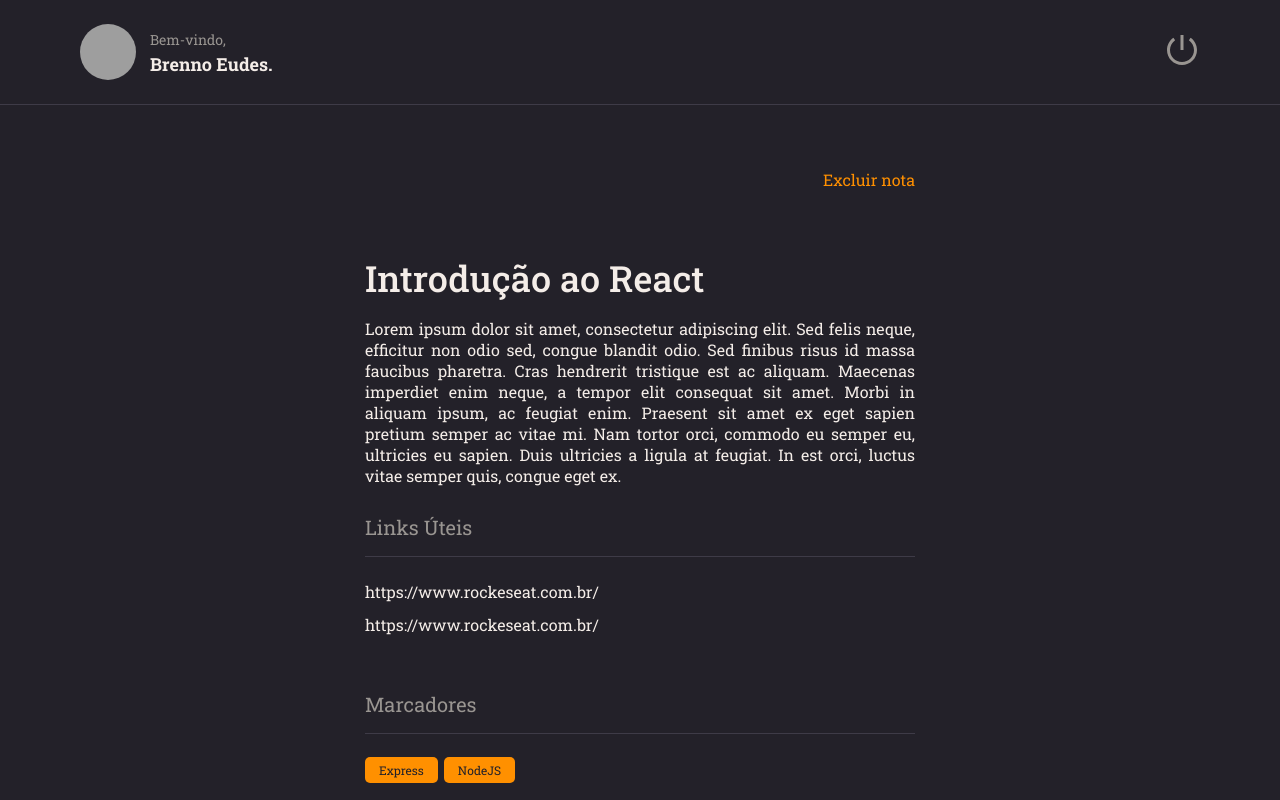
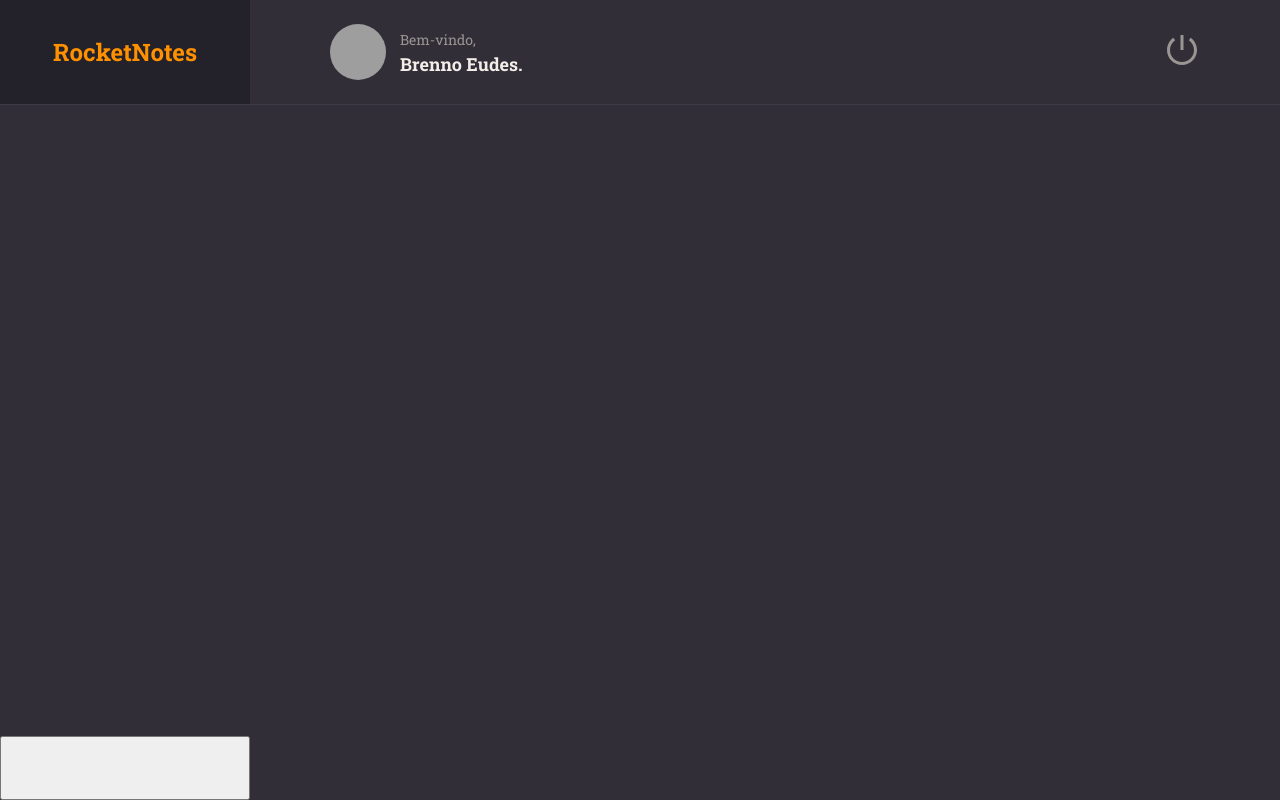
Before and after one commit to brennoEudes/rocketNotes, a React (Vite) app in the folder RocketNotes/: page / in a window 1280 px wide. Built offline with nearby package versions, Linux system fonts and the light colour scheme; grey boxes are pictures that could not be loaded.

Commit message:
HomePage structuring

```diff
--- a/RocketNotes/src/main.jsx
+++ b/RocketNotes/src/main.jsx
@@ -5,14 +5,14 @@
 
 import theme from "./styles/theme";
 
-import { Details } from "./pages/Details";
+import { Home } from "./pages/Home";
 
 // O ReactDom vai renderizar a div "root"!
 ReactDOM.createRoot(document.getElementById("root")).render(
   <React.StrictMode>
     <ThemeProvider theme={theme}>
       <GlobalStyle />
-      <Details />
+      <Home />
     </ThemeProvider>
   </React.StrictMode>
 );
--- /dev/null
+++ b/RocketNotes/src/pages/Home/index.jsx
@@ -0,0 +1,31 @@
+import { Container, Brand, Menu, Search, Content, NewNote } from "./styles";
+
+import { Header } from "../../components/Header";
+
+export function Home() {
+  return (
+    <Container>
+      <Brand>
+        <h1>RocketNotes</h1>
+      </Brand>
+
+      <Header/>
+
+      <Menu>
+
+      </Menu>
+
+      <Search>
+
+      </Search>
+
+      <Content>
+
+      </Content>
+
+      <NewNote>
+
+      </NewNote>
+    </Container>
+  );
+}
--- /dev/null
+++ b/RocketNotes/src/pages/Home/styles.js
@@ -0,0 +1,49 @@
+import styled from "styled-components";
+
+export const Container = styled.div`
+  width: 100%;
+  height: 100vh;
+
+  display: grid;
+  grid-template-columns: 250px auto;
+  grid-template-rows: 105px 128px auto 64px;
+  grid-template-areas:
+    "brand header"
+    "menu search"
+    "menu content"
+    "newnote content";
+
+  background-color: ${({ theme }) => theme.COLORS.BACKGROUND_800};
+`;
+
+export const Brand = styled.div`
+  grid-area: brand;
+
+  display: flex;
+  justify-content: center;
+  align-items: center;
+
+  border-bottom-width: 1px;
+  border-bottom-style: solid;
+  border-bottom-color: ${({ theme }) => theme.COLORS.BACKGROUND_700};
+
+  background-color: ${({ theme }) => theme.COLORS.BACKGROUND_900};
+
+  > h1 {
+    font-size: 24px;
+    color: ${({ theme }) => theme.COLORS.ORANGE};
+;
+  }
+`;
+export const Menu = styled.ul`
+  grid-area: menu;
+`;
+export const Search = styled.div`
+  grid-area: search;
+`;
+export const Content = styled.div`
+  grid-area: content;
+`;
+export const NewNote = styled.button`
+  grid-area: newnote;
+`;
```
